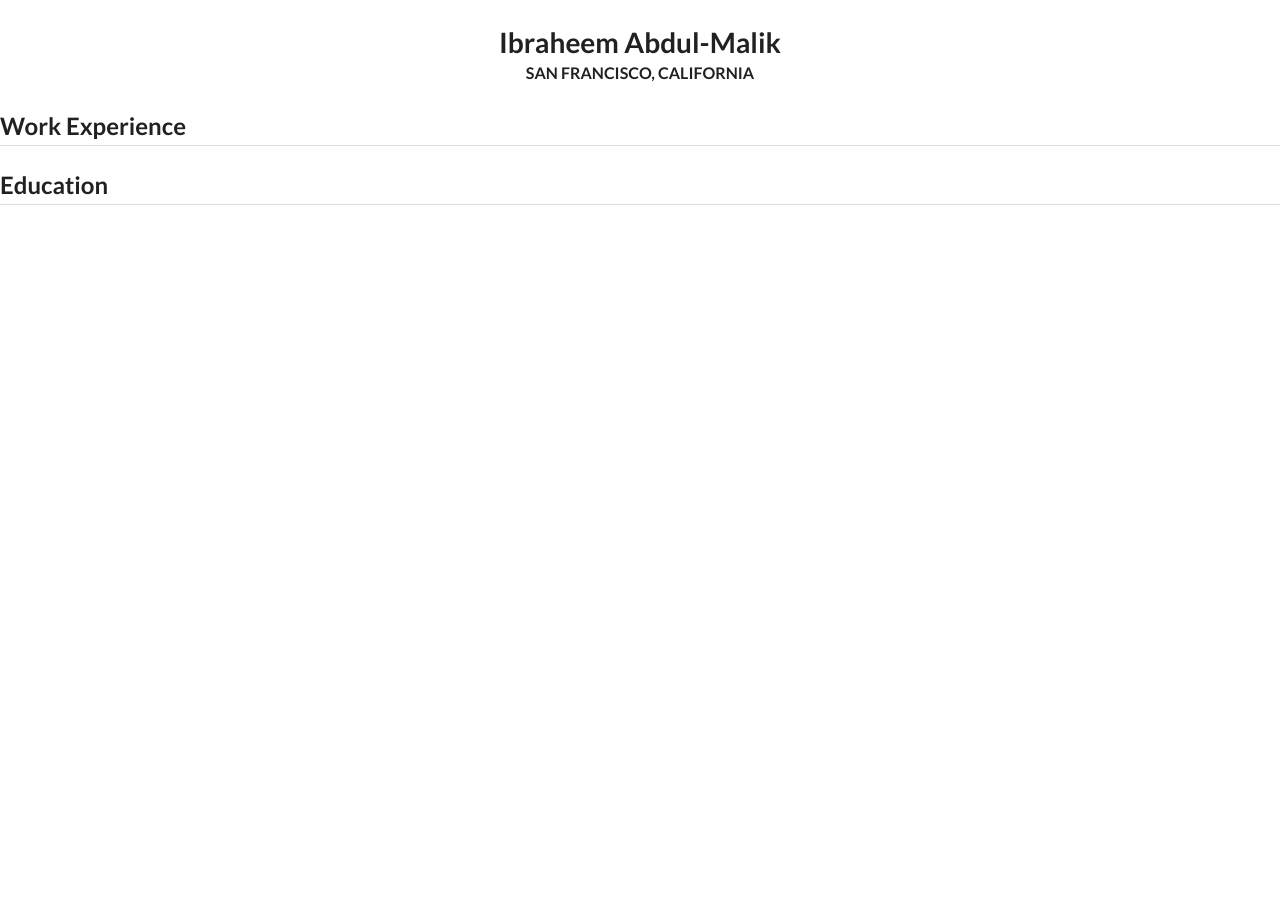
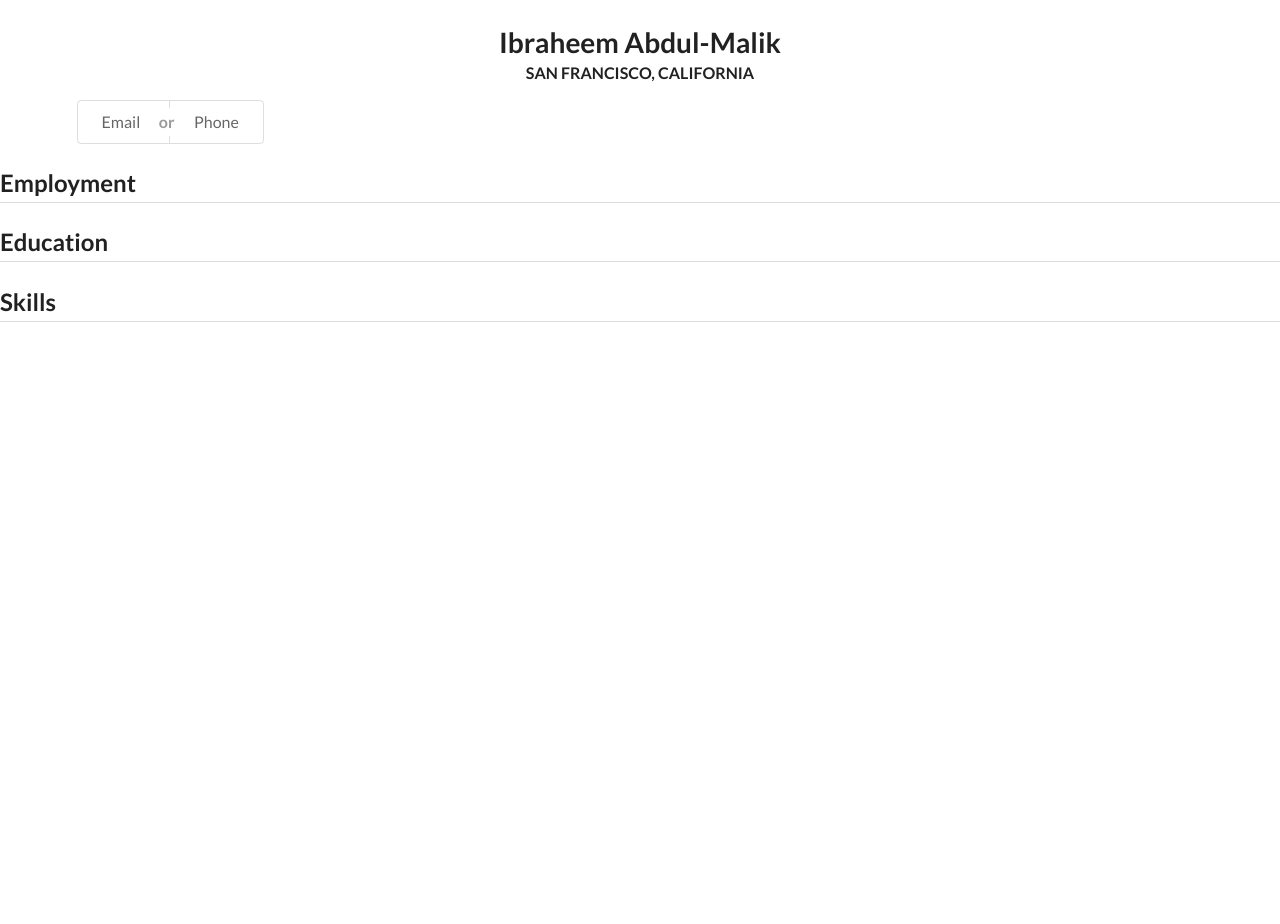
Before and after one commit to ibraheem4/ibraheem4.github.io, a Jekyll site: the page built from _pages/resume.html, in a window 1280 px wide. Built offline with Jekyll 4.4.1, drawn with Linux system fonts in a browser that asks for light colours; nearby versions of some CDN libraries; library files that are not in the unit come from our copies.

Commit message:
TODO: resume

```diff
--- a/_pages/resume.html
+++ b/_pages/resume.html
@@ -12,11 +12,29 @@ permalink: /resume/
           <div class="sub header">San Francisco, California</div>
         </div>
       </div>
+    </div>
   </div>
 </h1>
+<div class="ui container">
+  <div class="ui large basic buttons">
+    <button class="ui button">
+      <a href="mailto:ibraheem4@gmail.com" title="Shoot me an email!"></a>
+      Email
+    </button>
+    <div class="or"></div>
+    <button class="ui button">
+      <a href="tel:+14157540573"></a>
+      Phone
+    </button>
+  </div>
+</div>
+
 <h2 class="ui dividing header">
-  Work Experience
+  Employment
 </h2>
 <h2 class="ui dividing header">
   Education
 </h2>
+<h2 class="ui dividing header">
+  Skills
+</h2>
```
Also changed, not shown: 1 other file.
